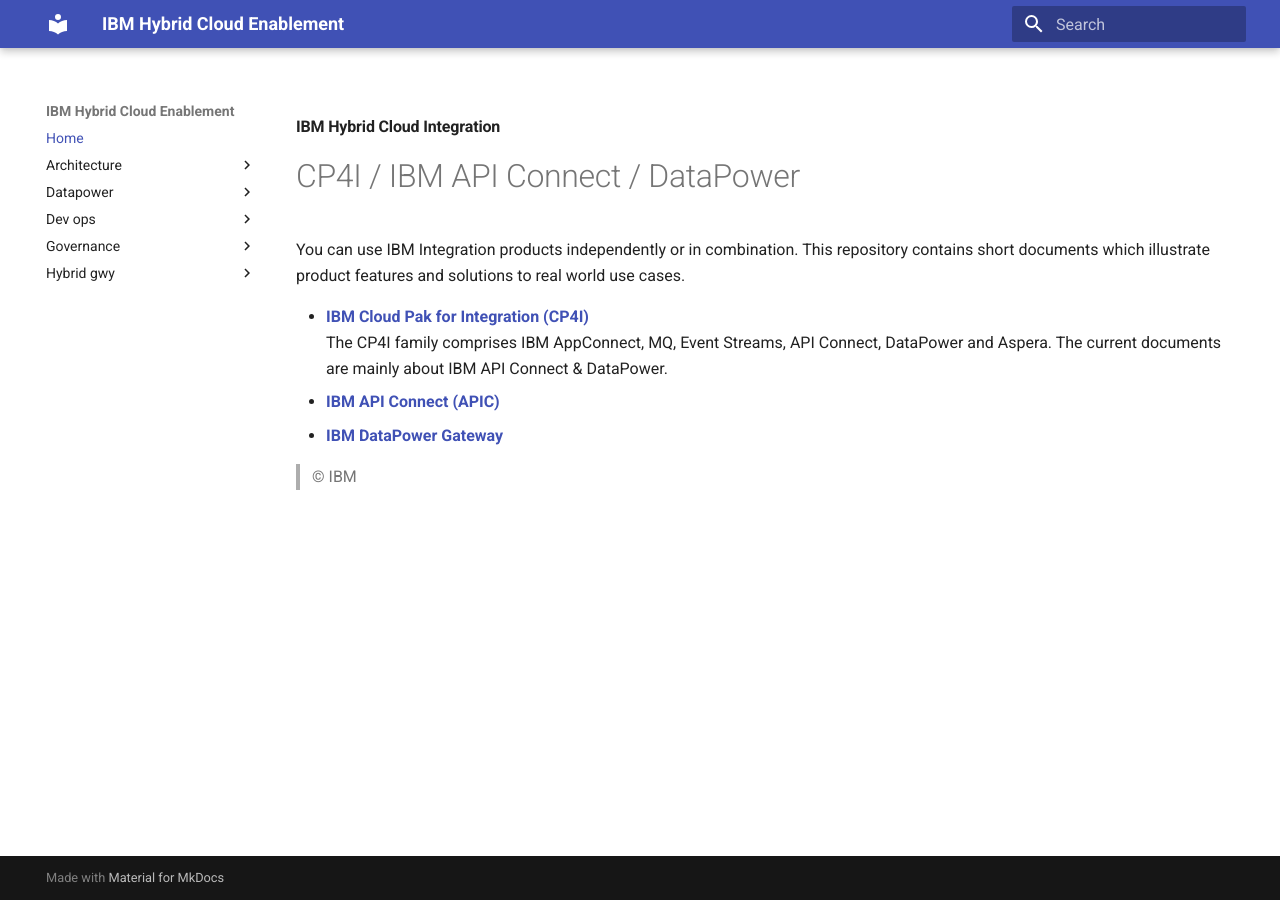
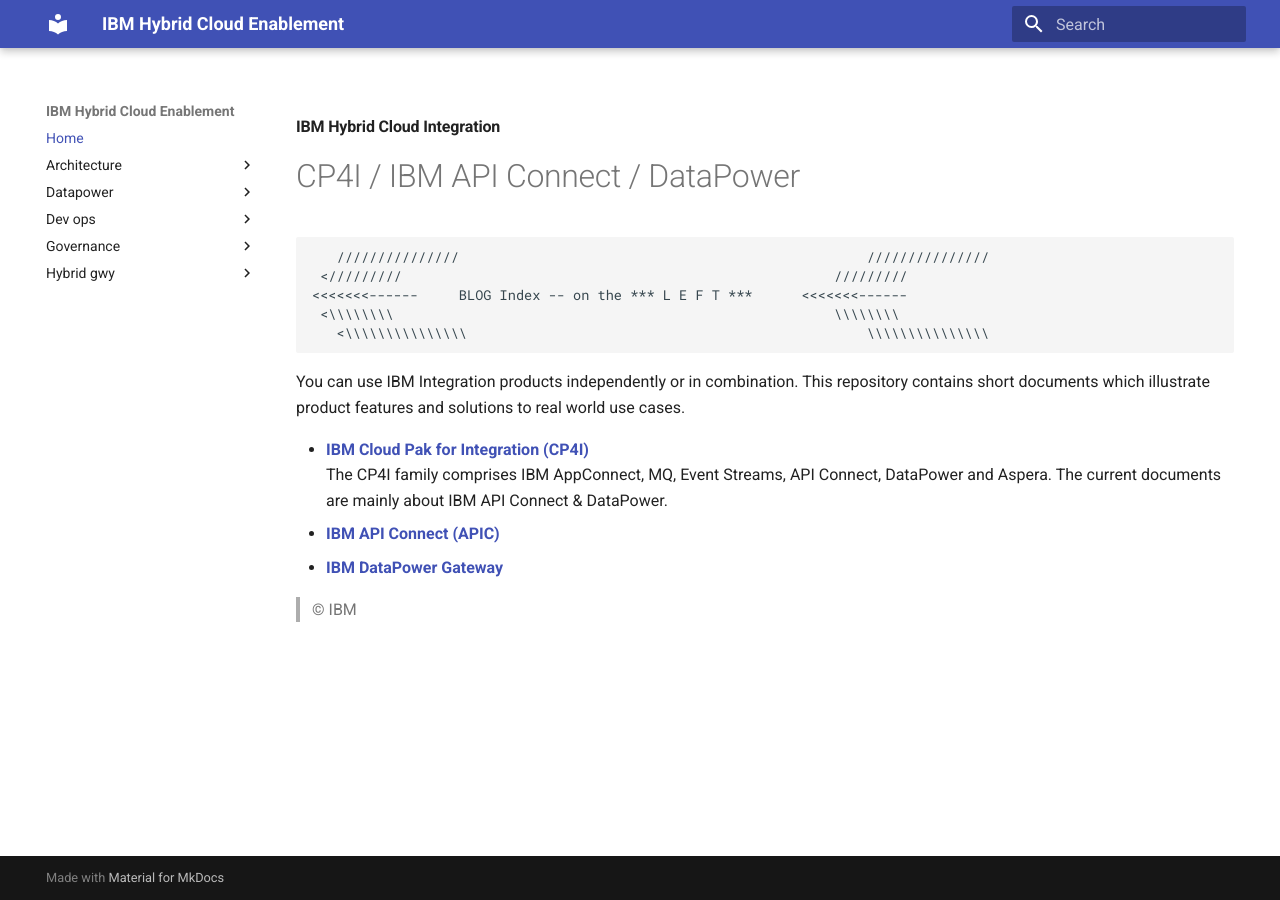
Before and after one commit to ibm-apiconnect/apic-hybrid-cloud-enablement, an MkDocs documentation site: the page built from docs-and-tools/index.md, in a window 1280 px wide. Built offline with MkDocs 1.6.1 and Material for MkDocs 9.7.7, drawn with Linux system fonts in a browser that asks for light colours.

Commit message:
"look left" message on Pages Home

````diff
--- a/docs-and-tools/index.md
+++ b/docs-and-tools/index.md
@@ -3,7 +3,13 @@
 
 # CP4I / IBM API Connect / DataPower
 
-
+```
+   ///////////////                                                  ///////////////
+ </////////                                                     /////////
+<<<<<<<------     BLOG Index -- on the *** L E F T ***      <<<<<<<------
+ <\\\\\\\\                                                      \\\\\\\\
+   <\\\\\\\\\\\\\\\                                                 \\\\\\\\\\\\\\\
+```
 
 You can use IBM Integration products independently or in combination. This repository contains short documents which illustrate product features and solutions to real world use cases.
 
````
